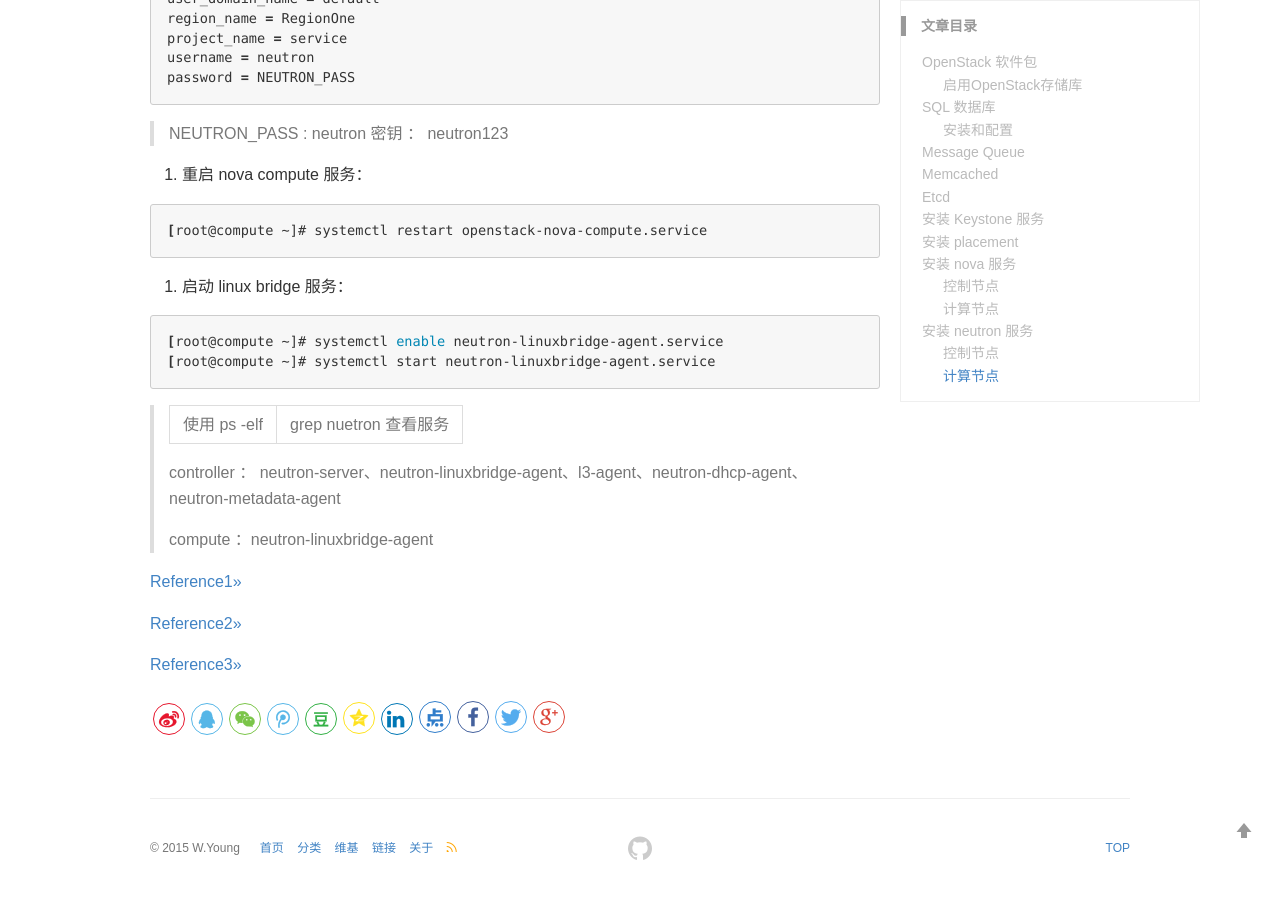
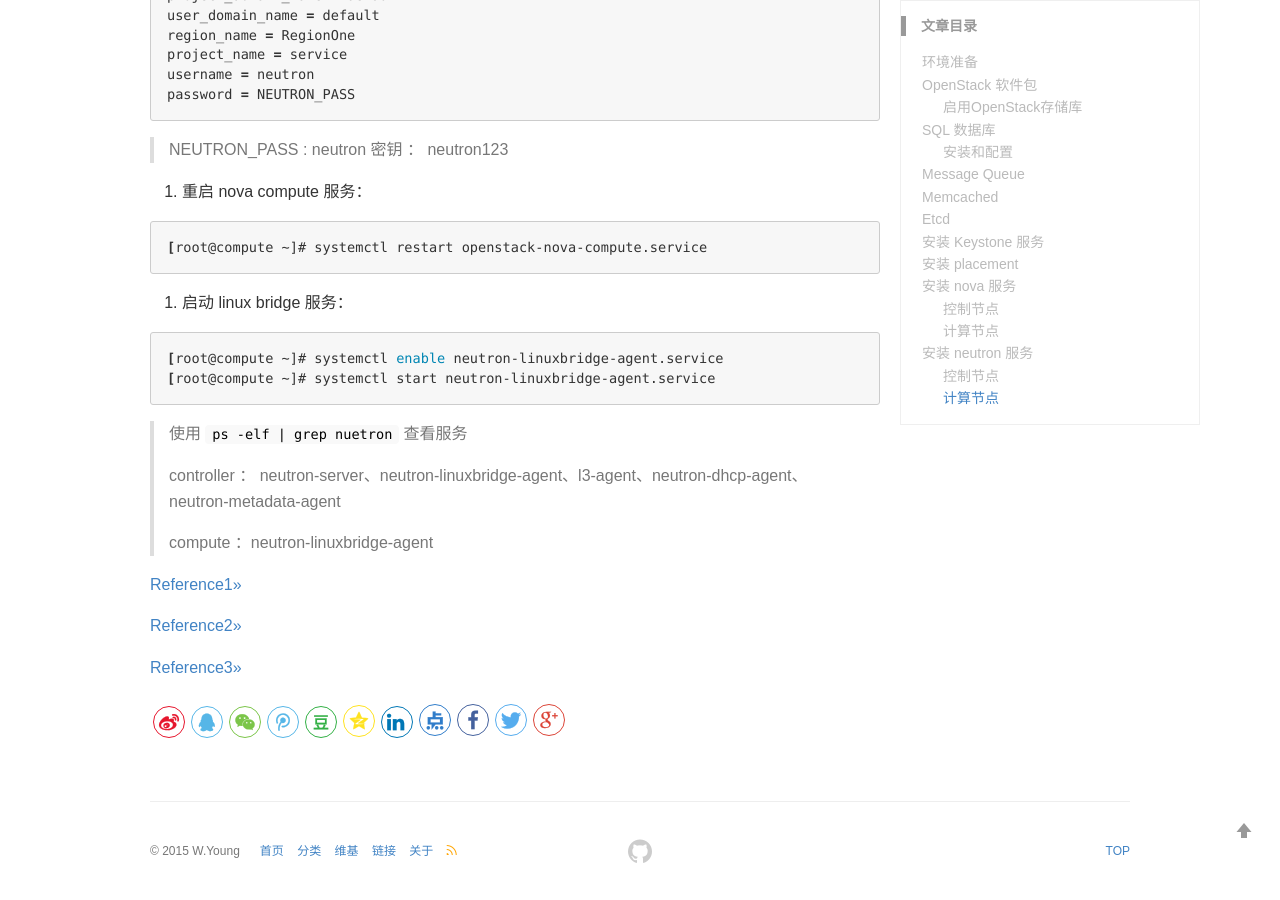
Before and after one commit to youngwanjin/youngwanjin.github.io, a Jekyll site: the page built from _posts/openstack/2020-08-10-openstack-native-environment-construction.md, in a window 1280 px wide and 900 px high, scrolled down 32617 px. Built offline with Jekyll 4.4.1, drawn with Linux system fonts in a browser that asks for light colours; comment, search, counter and statistics services are not loaded.

Commit message:
chenge bolg

````diff
--- a/_posts/openstack/2020-08-10-openstack-native-environment-construction.md
+++ b/_posts/openstack/2020-08-10-openstack-native-environment-construction.md
@@ -8,7 +8,9 @@
 
 > openstack 版本： train
 
- ### 环境准备
+
+
+### 环境准备
 
 | 节点       | 系统     | ip            | 描述     |
 | ---------- | -------- | ------------- | -------- |
@@ -1701,7 +1703,7 @@
 [root@compute ~]# systemctl start neutron-linuxbridge-agent.service
 ```
 
-> 使用 ps -elf | grep nuetron 查看服务
+> 使用 `ps -elf | grep nuetron` 查看服务
 >
 > controller ： neutron-server、neutron-linuxbridge-agent、l3-agent、neutron-dhcp-agent、neutron-metadata-agent
 >
````
